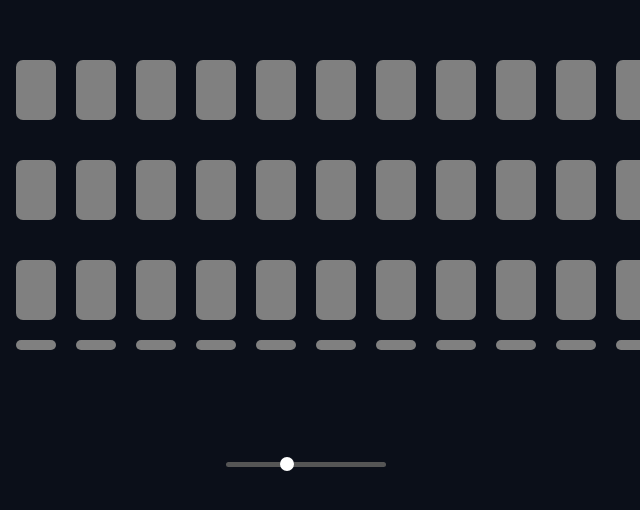
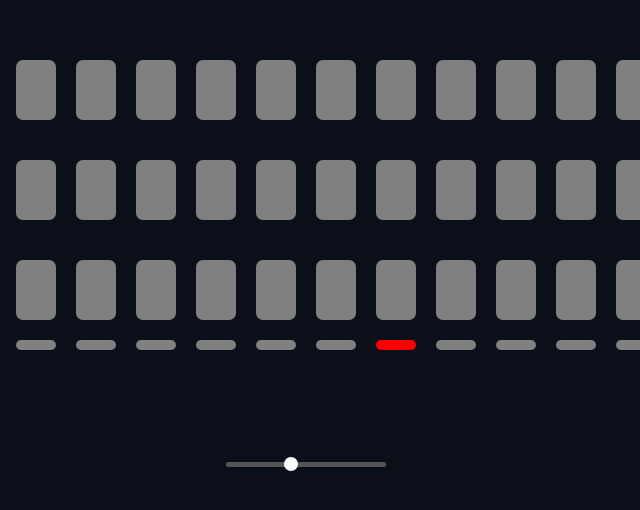
Before and after one commit to boomertanjim/BitMaker-24, a website: page src/index.html in a window 1280 px wide. Shown: the part 124-634 px from the top of the page, 334-974 px from the left. Drawn offline with Linux system fonts and the light colour scheme.

Commit message:
Made the beat indicator work but the bpm slider now doesn't work

```diff
--- a/src/index.html
+++ b/src/index.html
@@ -31,11 +31,14 @@
   </head>
   <body>
     <canvas id="c" width="940" height="400"></canvas>
-    <input type="range" id="s" min="1" max="20" value="8" />
+    <input type="range" id="s" min="40" max="240" value="120" />
     <script>
       const c = document.querySelector("#c");
       const x = c.getContext("2d");
 
+      let currentStep = 0;
+      let bpm = 120;
+      let interval = 60000 / bpm;
       let buttons = [[], [], []];
       for (let i = 0; i < 3; i++) {
         for (let j = 0; j < 16; j++) {
@@ -46,6 +49,18 @@
       for (let i = 0; i < 16; i++) {
         track.push([0 + i * 60, 280, false, "grey"]);
       }
+      setInterval(() => {
+        track.forEach((b) => {
+          b[3] = "grey";
+        });
+
+        track[currentStep][3] = "red";
+        currentStep++;
+
+        if (currentStep >= 16) {
+          currentStep = 0;
+        }
+      }, interval);
 
       function animate() {
         x.clearRect(0, 0, c.width, c.height);
@@ -65,6 +80,23 @@
         });
         requestAnimationFrame(animate);
       }
+      c.onclick = (e) => {
+        // audio.resume();
+        let m = e.offsetX;
+        let n = e.offsetY;
+
+        for (let i = 0; i < 3; i++) {
+          buttons[i].forEach((b) => {
+            if (m >= b[0] && m <= b[0] + 40 && n >= b[1] && n <= b[1] + 60) {
+              b[3] = b[3] === "red" ? "grey" : "red";
+            }
+          });
+        }
+      };
+
+      s.oninput = (e) => {
+        bpm = e.target.value;
+      };
       animate();
     </script>
   </body>
```
